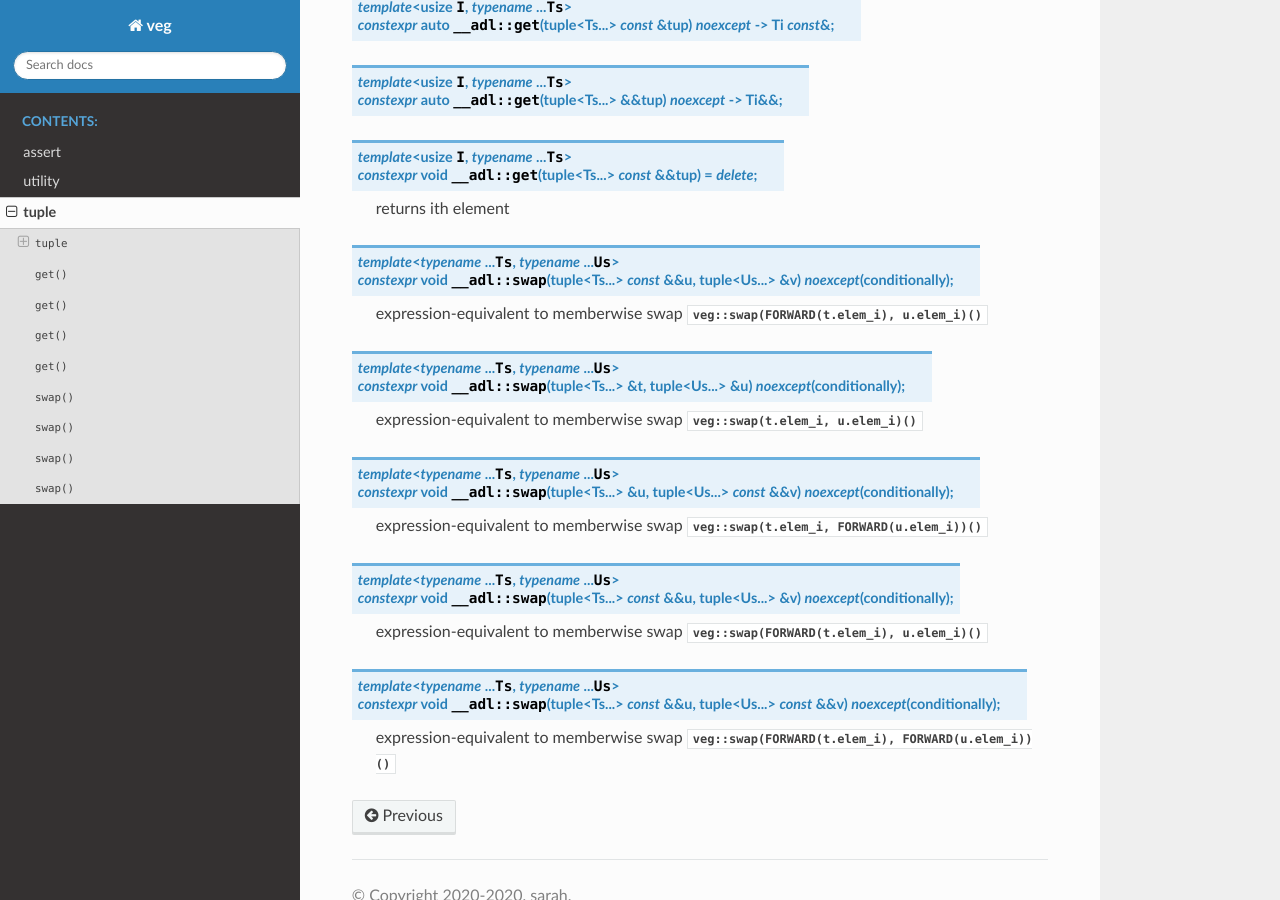
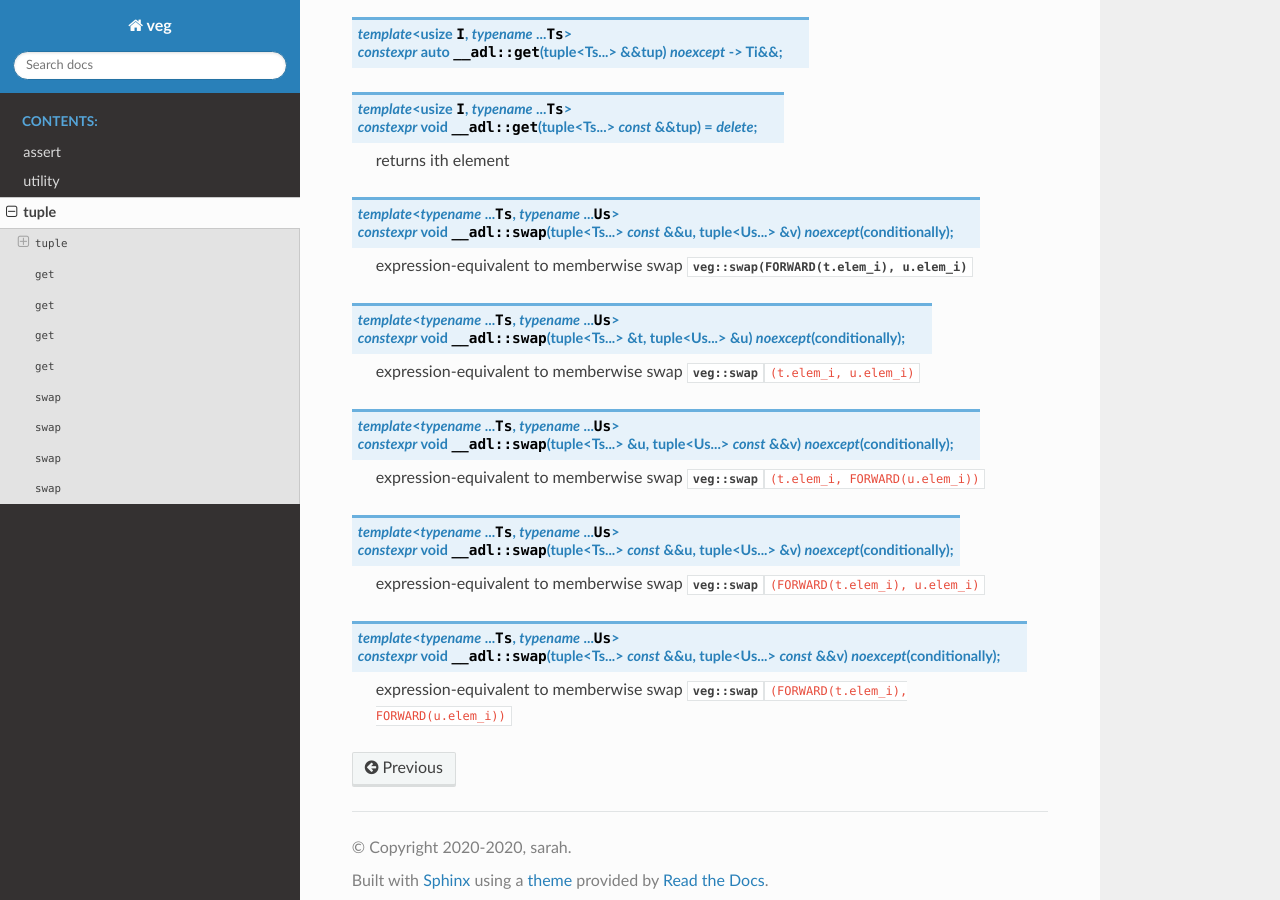
Before and after one commit to sarah-quinones/veg, a Sphinx documentation site: the page built from docs/tuple.rst, in a window 1280 px wide and 900 px high, scrolled down 2563 px. Built offline with Sphinx 7.4.7 and the Read the Docs theme 2.0.0, drawn with Linux system fonts in a browser that asks for light colours; formulas are drawn with MathJax 3; some of the changed lines change nothing that is shown; some of the changed text lies outside the part shown.

Commit message:
fixes, docs

```diff
--- a/docs/conf.py
+++ b/docs/conf.py
@@ -13,3 +13,4 @@
 html_static_path = []
 html_theme = "sphinx_rtd_theme"
 cpp_index_common_prefix = ["veg::"]
+add_function_parentheses = False
--- a/docs/tuple.rst
+++ b/docs/tuple.rst
@@ -71,7 +71,7 @@
         | converting lvalue constructor: each member is initialized from the
           corresponding member of the tuple parameter
           ``Ti(tup.elem_i)``
-        | viable if `constructible<Ti, Ui&> && !constructible<Ti, Ui const&>
+        | viable if `constructible<Ti, Ui&>
           <https://en.cppreference.com/w/cpp/types/is_constructible>`__ for all
           ``i``
 
@@ -119,42 +119,31 @@
       .. cpp:function:: template <typename... Us>\
                         constexpr auto operator=(tuple<Us...> const& tup) & noexcept(conditionally) -> tuple&;
 
+      .. cpp:function:: auto operator=(tuple const&) & -> tuple& = default;
+
         | assignment operator: assigns to each member ``elem_i = tup.elem_i``
-        | viable if `assignable<Ti&, Ui const&>
+        | viable if `!reference<Ti>
+          <https://en.cppreference.com/w/cpp/types/is_reference>`__ ``&&``
+          `assignable<Ti&, Ui const&>
           <https://en.cppreference.com/w/cpp/types/is_assignable>`__ for all ``i``
         | ``noexcept`` if `nothrow_assignable<Ti&, Ui const&>
           <https://en.cppreference.com/w/cpp/types/is_assignable>`__ for all ``i``
-
-      .. cpp:function:: template <typename... Us>\
-                        void operator=(__::tuple_base<Us...> const& tup) & = delete;
-
-        | prevents implicit conversions
 
     .. tab:: forwarding
 
       .. cpp:function:: template <typename... Us>\
                         constexpr auto operator=(tuple<Us...>&& tup) & noexcept(conditionally) -> tuple&;
 
+      .. cpp:function:: auto operator=(tuple&&) & -> tuple& = default;
+
         | forwarding assignment operator: assigns to each member ``elem_i =
           static_cast<Ui&&>(tup.elem_i)``
-        | viable if `assignable<Ti&, U&&>
+        | viable if `!reference<Ti>
+          <https://en.cppreference.com/w/cpp/types/is_reference>`__ ``&&``
+          `assignable<Ti&, U&&>
           <https://en.cppreference.com/w/cpp/types/is_assignable>`__ for all ``i``
         | ``noexcept`` if `nothrow_assignable<Ti&, Ui&&>
           <https://en.cppreference.com/w/cpp/types/is_assignable>`__ for all ``i``
-
-      .. cpp:function:: template <typename... Us>\
-                        void operator=(__::tuple_base<Us...>&& tup) & = delete;
-
-        | prevents implicit conversions
-
-    .. tab:: copy\|move
-
-      .. cpp:function:: constexpr auto operator=(tuple const&) & noexcept(conditionally) -> tuple&;
-
-      .. cpp:function:: constexpr auto operator=(tuple&&) & noexcept(conditionally) -> tuple&;
-
-        | equivalent to the last two overloads
-        | default compiler-generated functions are used when none of the ``Ti`` is a reference
 
   .. centered:: proxy assignment operators
 
@@ -265,19 +254,19 @@
 .. cpp:function:: template <typename... Ts, typename... Us>\
                   constexpr void __adl::swap(tuple<Ts...>& t, tuple<Us...>& u) noexcept(conditionally);
 
-  | expression-equivalent to memberwise swap :cpp:func:`veg::swap(t.elem_i, u.elem_i)`
+  | expression-equivalent to memberwise swap :cpp:func:`veg::swap`\ :code:`(t.elem_i, u.elem_i)`
 
 .. cpp:function:: template <typename... Ts, typename... Us>\
                   constexpr void __adl::swap(tuple<Ts...>& u, tuple<Us...>const&& v) noexcept(conditionally);
 
-  | expression-equivalent to memberwise swap :cpp:func:`veg::swap(t.elem_i, FORWARD(u.elem_i))`
+  | expression-equivalent to memberwise swap :cpp:func:`veg::swap`\ :code:`(t.elem_i, FORWARD(u.elem_i))`
 
 .. cpp:function:: template <typename... Ts, typename... Us>\
                   constexpr void __adl::swap(tuple<Ts...> const&& u, tuple<Us...>& v) noexcept(conditionally);
 
-  | expression-equivalent to memberwise swap :cpp:func:`veg::swap(FORWARD(t.elem_i), u.elem_i)`
+  | expression-equivalent to memberwise swap :cpp:func:`veg::swap`\ :code:`(FORWARD(t.elem_i), u.elem_i)`
 
 .. cpp:function:: template <typename... Ts, typename... Us>\
                   constexpr void __adl::swap(tuple<Ts...> const&& u, tuple<Us...> const&& v) noexcept(conditionally);
 
-  | expression-equivalent to memberwise swap :cpp:func:`veg::swap(FORWARD(t.elem_i), FORWARD(u.elem_i))`
+  | expression-equivalent to memberwise swap :cpp:func:`veg::swap`\ :code:`(FORWARD(t.elem_i), FORWARD(u.elem_i))`
```
Also changed, not shown: 1 other file.
